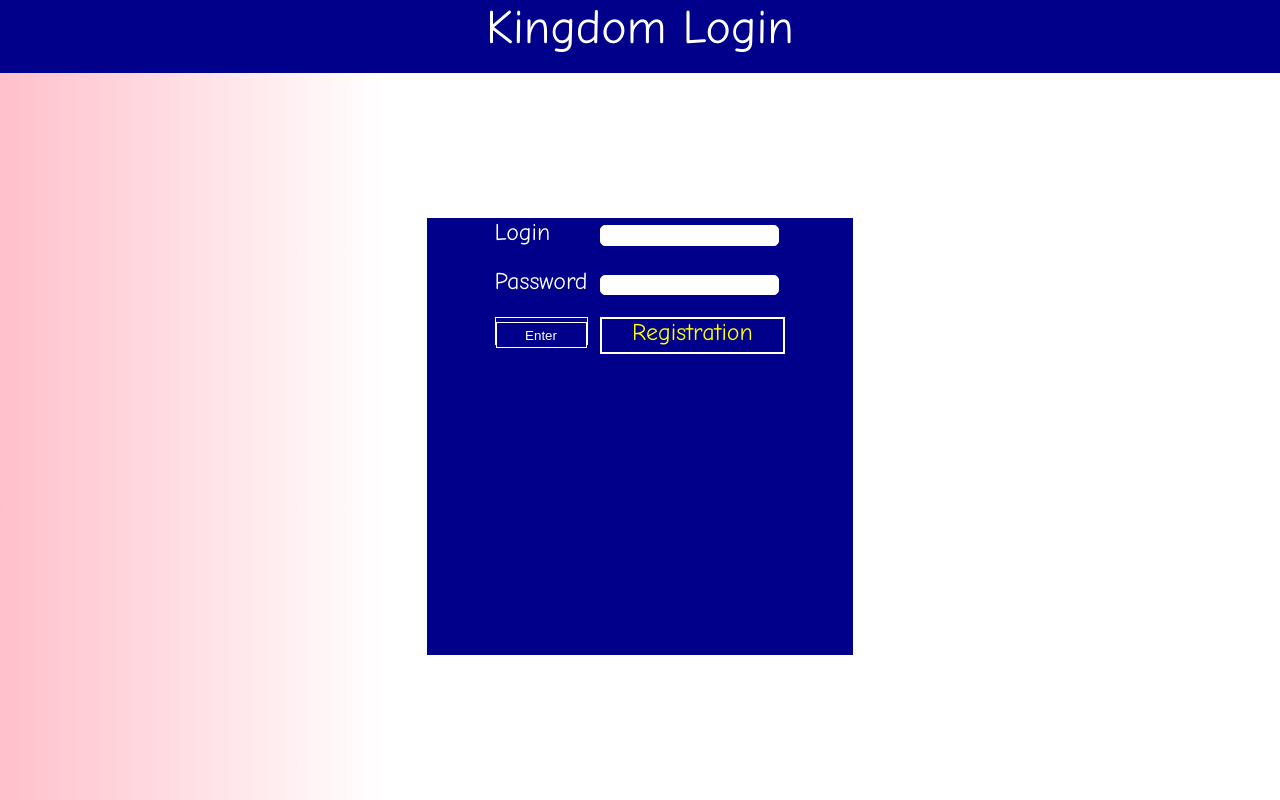
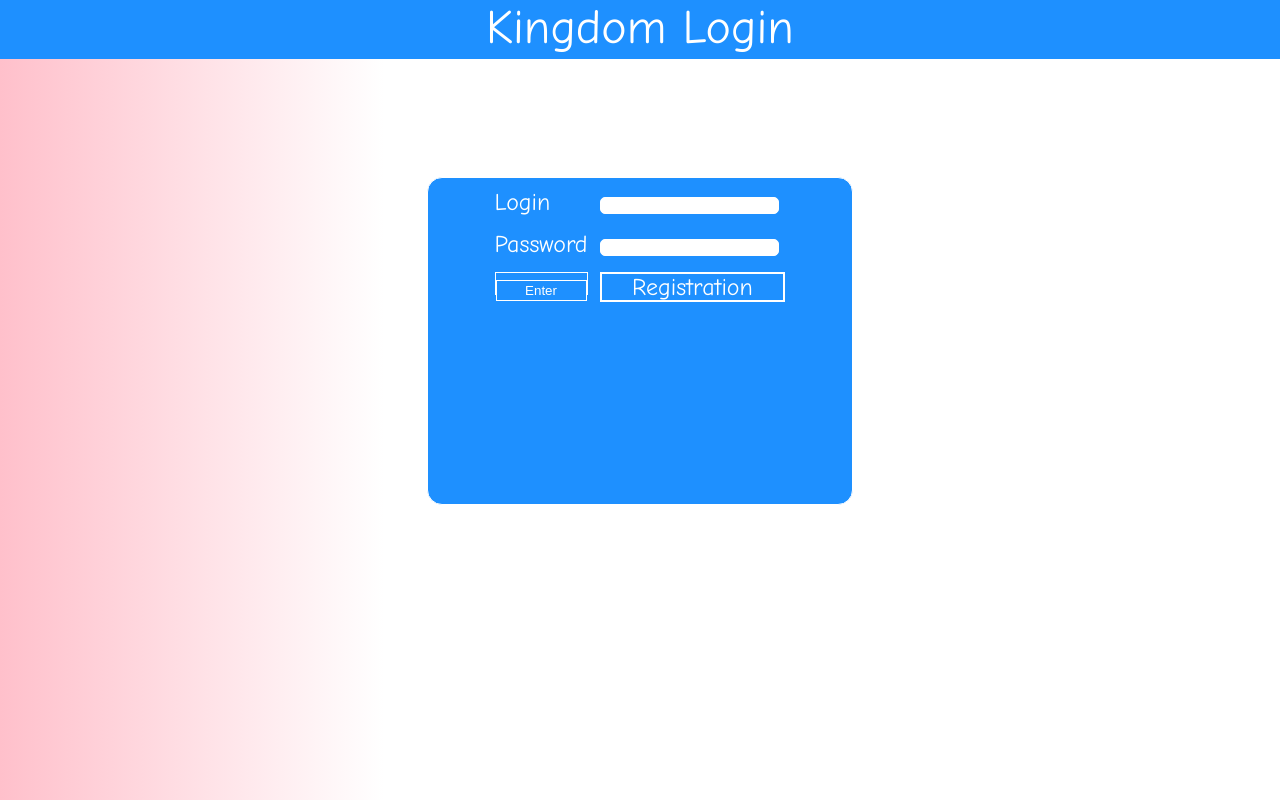
Before and after one commit to dmyorl-kpi/admiral-hipper.github.io, a plain HTML site: page login.html in a window 1280 px wide. Drawn offline with nearby package versions, Linux system fonts and the light colour scheme.

Commit message:
change css login and sign up

```diff
--- a/login.css
+++ b/login.css
@@ -9,12 +9,12 @@ body{
 height:100%;
 display: grid;
 grid-template-columns:1fr 1fr 1fr ;
-grid-template-rows: 1fr 2fr 6fr 2fr;
+grid-template-rows: 1fr 2fr 3fr 3fr 2fr;
 background: linear-gradient(90deg, pink , rgb(255, 255, 255) 30%);
 }
 header{
     grid-column: 1/4;
-    background-color: rgb(0, 0, 138);
+    background-color: dodgerblue;
     display:grid;
     grid-template-columns: 1fr;
     font-family: Comic Sans MS,sans-serif;
@@ -31,9 +31,11 @@ font-size: 3em;
 .login{grid-column: 2/3;
     display: grid;
     justify-items: center;
-    background-color: rgb(0, 0, 138);
+    background-color: dodgerblue;
     color:white;
-
+   border: 1px solid white;
+   border-radius: 15px;
+   padding: 10px;
 }
 .login-form{
     font-family: COMIC Sans MS,sans-serif;
@@ -49,21 +51,20 @@ font-size: 3em;
     height: 50%;
 }
 .login-input:focus{
-    border-color:yellow;
+    border-color:white;
 }
 a{
-    color: yellow;
+    color: white;
 }
 input[type="submit"]{
     width:100%;
     color:white;
-    background-color: rgb(0, 0, 138);
+    background-color: dodgerblue;
     border:1px solid white;
     position: relative;
 }
-
 .login-enter{
-    background-color: rgb(0, 0, 138);
+    background-color: dodgerblue;
     height:70%;
     border:1px solid white;
 }
@@ -101,3 +102,8 @@ transition: .6s;
 #info{
     color:red;
 }
+@media screen and (max-width:1100px){
+.login{
+    margin-top:2em;
+}
+}
--- a/registration.css
+++ b/registration.css
@@ -14,7 +14,7 @@ background: linear-gradient(90deg, pink , rgb(255, 255, 255) 30%);
 }
 header{
     grid-column: 1/4;
-    background-color: rgb(0, 0, 138);
+    background-color: dodgerblue;
     display:grid;
     grid-template-columns: 1fr;
     font-family: Comic Sans MS,sans-serif;
@@ -28,7 +28,7 @@ font-size: 3em;
     justify-self: center;
 }
 .registration-article{
-    background-color:  rgb(0, 0, 138);
+    background-color:  dodgerblue;
     grid-column: 2/3;
     grid-row: 3/4;
     padding: 10px;
@@ -110,3 +110,8 @@ input[type="radio"]{
     font-family: Comic Sans MS,sans-serif;
     grid-column: 1/4;
 }
+@media screen and (max-width:1100px){
+.registration-article{
+    margin-top: 2em;
+}
+}
```
